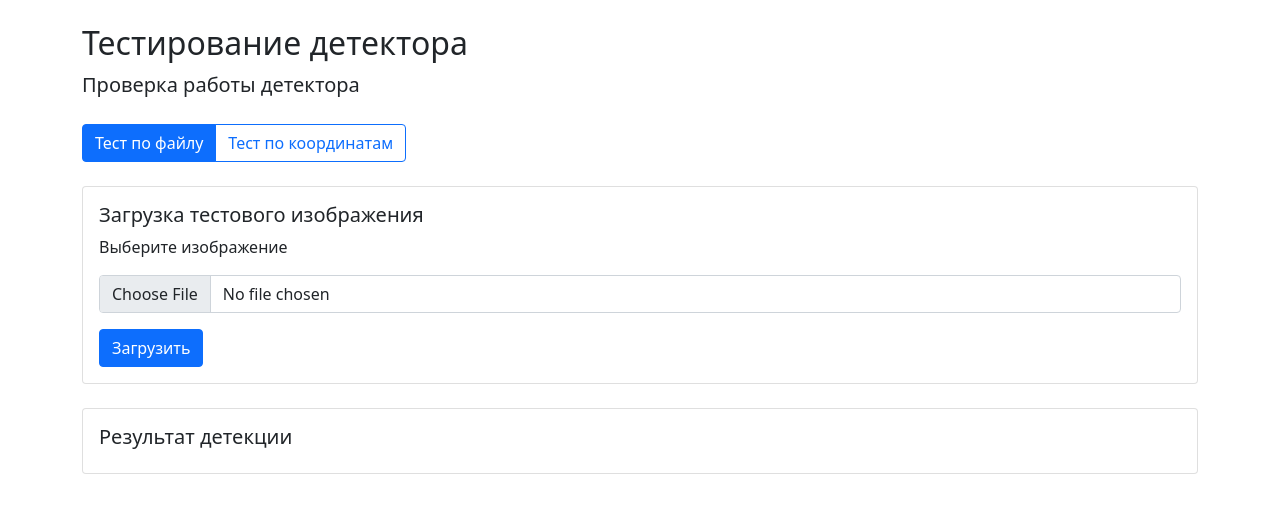
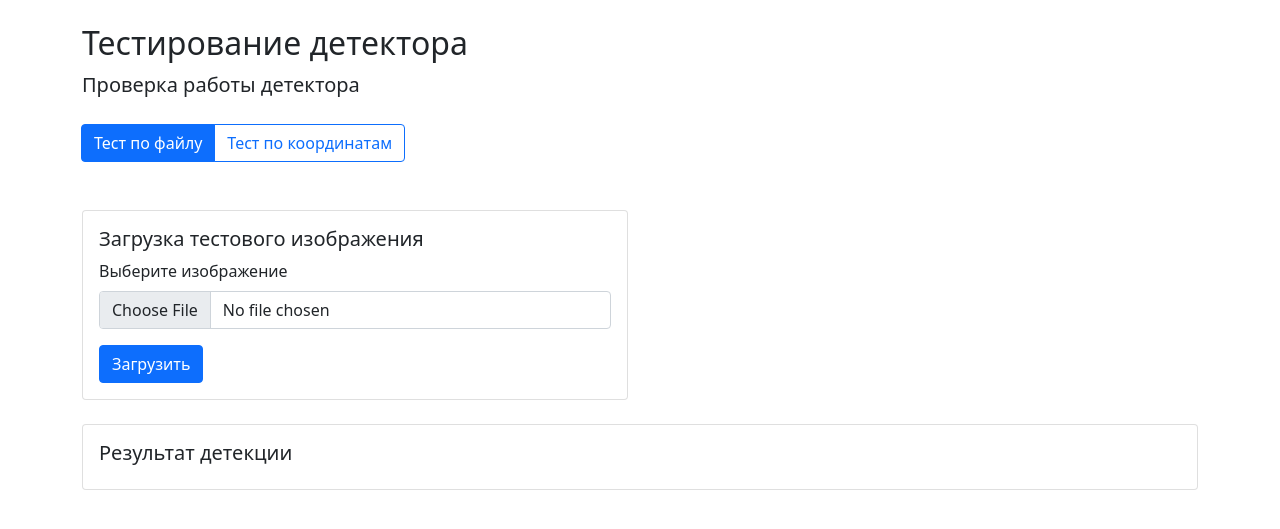
Before and after one commit to average81/wildfire_sat_finder, a FastAPI app: page /tstimage in a window 1280 px wide. Shown: the part 61-590 px from the top of the page. Run offline with FastAPI, Linux system fonts and the light colour scheme; parts of the project's set-up code (start-up, migrations or seed data) failed here and were passed over.

Commit message:
Revert "Промежуточный fix страница тестирование"
This reverts commit cb147c7cb7c7296ea724b83e2e690c8d69a19cc7.

```diff
--- a/app/templates/test.html
+++ b/app/templates/test.html
@@ -6,51 +6,58 @@
 <h2>Тестирование детектора</h2>
 <p class="lead mb-4">Проверка работы детектора</p>
 
-<div class="btn-group mb-4">
-    <button class="btn btn-primary" onclick="showFileTest()">Тест по файлу</button>
-    <button class="btn btn-outline-primary" onclick="showCoordTest()">Тест по координатам</button>
+<!-- Переключатель режимов -->
+<div class="btn-group mb-4" role="group">
+    <input type="radio" class="btn-check" name="test_mode" id="file_mode" checked>
+    <label class="btn btn-outline-primary" for="file_mode">Тест по файлу</label>
+
+    <input type="radio" class="btn-check" name="test_mode" id="coord_mode">
+    <label class="btn btn-outline-primary" for="coord_mode">Тест по координатам</label>
 </div>
 
 <!-- Форма для загрузки файла -->
-<div id="fileTestForm">
+<div id="file_form" class="row mt-4">
+    <div class="col-md-6">
         <div class="card">
             <div class="card-body">
                 <h5 class="card-title">Загрузка тестового изображения</h5>
-            <p class="card-text">Выберите изображение</p>
-            <form action="/tstimage" method="post" enctype="multipart/form-data">
+                <form id="uploadForm">
                     <div class="mb-3">
-                    <input class="form-control" type="file" name="file" id="formFile" accept="image/*">
+                        <label class="form-label">Выберите изображение</label>
+                        <input type="file" class="form-control" name="file" accept="image/*">
                     </div>
                     <button type="submit" class="btn btn-primary">Загрузить</button>
                 </form>
             </div>
         </div>
     </div>
+</div>
 
 <!-- Форма для координат -->
-<div id="coordTestForm" style="display: none;">
+<div id="coord_form" class="row mt-4" style="display: none;">
+    <div class="col-md-6">
         <div class="card">
             <div class="card-body">
                 <h5 class="card-title">Координаты области</h5>
-            <form action="/detector" method="get">
+                <form id="coordForm">
                     <div class="row mb-3">
                         <div class="col-md-6">
-                        <label class="form-label">Широта 1</label>
-                        <input type="number" step="0.000001" class="form-control" name="lat1" value="55.0" required>
+                            <label class="form-label">Широта</label>
+                            <input type="number" step="0.000001" class="form-control" name="lat" value="55.0" required>
                         </div>
                         <div class="col-md-6">
-                        <label class="form-label">Долгота 1</label>
-                        <input type="number" step="0.000001" class="form-control" name="lon1" value="37.0" required>
+                            <label class="form-label">Долгота</label>
+                            <input type="number" step="0.000001" class="form-control" name="lon" value="37.0" required>
                         </div>
                     </div>
                     <div class="row mb-3">
                         <div class="col-md-6">
-                        <label class="form-label">Широта 2</label>
-                        <input type="number" step="0.000001" class="form-control" name="lat2" value="55.1" required>
+                            <label class="form-label">Ширина (градусы)</label>
+                            <input type="number" step="0.001" class="form-control" name="width" value="1.0" required>
                         </div>
                         <div class="col-md-6">
-                        <label class="form-label">Долгота 2</label>
-                        <input type="number" step="0.000001" class="form-control" name="lon2" value="37.1" required>
+                            <label class="form-label">Высота (градусы)</label>
+                            <input type="number" step="0.001" class="form-control" name="height" value="1.0" required>
                         </div>
                     </div>
                     <button type="submit" class="btn btn-primary">Получить изображение</button>
@@ -58,11 +65,18 @@
             </div>
         </div>
     </div>
+</div>
 
-<div class="card mt-4">
+<!-- Результаты -->
+<div class="row mt-4">
+    <div class="col-md-12">
+        <div class="card">
             <div class="card-body">
                 <h5 class="card-title">Результат детекции</h5>
                 <div id="detectionResult">
+                    <!-- Здесь будет результат детекции -->
+                </div>
+            </div>
         </div>
     </div>
 </div>
@@ -70,25 +84,37 @@
 
 {% block scripts %}
 <script>
-function showFileTest() {
-    document.getElementById('fileTestForm').style.display = 'block';
-    document.getElementById('coordTestForm').style.display = 'none';
-    document.querySelector('button[onclick="showFileTest"]').classList.add('btn-primary');
-    document.querySelector('button[onclick="showFileTest"]').classList.remove('btn-outline-primary');
-    document.querySelector('button[onclick="showCoordTest"]').classList.add('btn-outline-primary');
-    document.querySelector('button[onclick="showCoordTest"]').classList.remove('btn-primary');
+document.addEventListener('DOMContentLoaded', function() {
+    const fileMode = document.getElementById('file_mode');
+    const coordMode = document.getElementById('coord_mode');
+    const fileForm = document.getElementById('file_form');
+    const coordFormDiv = document.getElementById('coord_form');
+
+    // Переключение режимов
+    fileMode.addEventListener('change', function() {
+        fileForm.style.display = 'block';
+        coordFormDiv.style.display = 'none';
+    });
+
+    coordMode.addEventListener('change', function() {
+        fileForm.style.display = 'none';
+        coordFormDiv.style.display = 'block';
+    });
+
+    // Обработка формы координат
+    const coordForm = document.getElementById('coordForm');
+    if (coordForm) {
+        coordForm.addEventListener('submit', function(e) {
+            e.preventDefault();
+            const formData = new FormData(coordForm);
+            const params = new URLSearchParams();
+            for (const [key, value] of formData.entries()) {
+                params.append(key, value);
             }
-
-function showCoordTest() {
-    document.getElementById('fileTestForm').style.display = 'none';
-    document.getElementById('coordTestForm').style.display = 'block';
-    document.querySelector('button[onclick="showCoordTest"]').classList.add('btn-primary');
-    document.querySelector('button[onclick="showCoordTest"]').classList.remove('btn-outline-primary');
-    document.querySelector('button[onclick="showFileTest"]').classList.add('btn-outline-primary');
-    document.querySelector('button[onclick="showFileTest"]').classList.remove('btn-primary');
+            window.location.href = `/areaimg?${params.toString()}`;
+        });
     }
-
-// Показываем форму загрузки файла по умолчанию
-showFileTest();
+});
 </script>
+<script src="/static/js/test.js"></script>
 {% endblock %}
```
Lines whose indentation alone changed are shown as unchanged.
